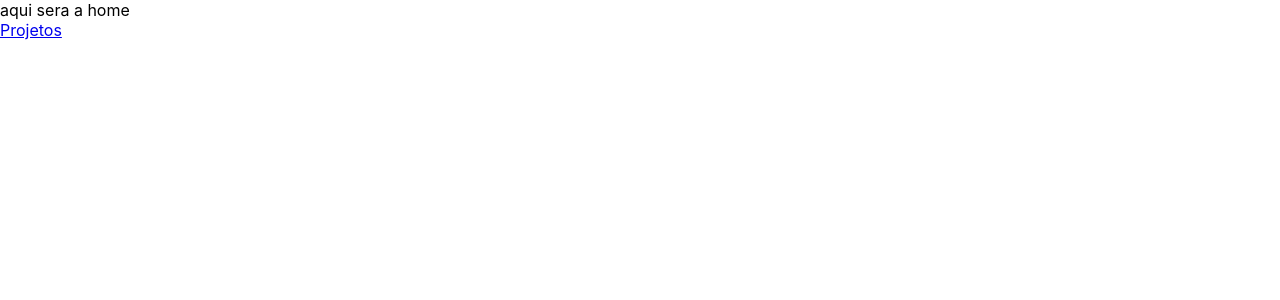
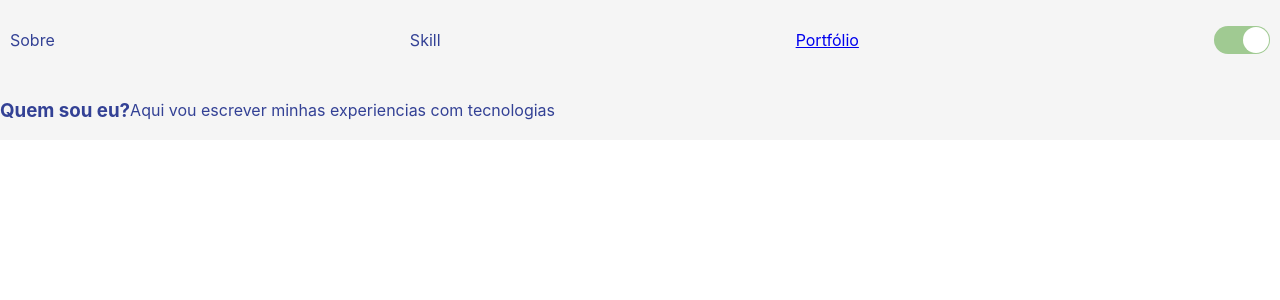
Before and after one commit to LeandroLopes1/LeandroLopes1.github.io, a React (Create React App) app: page / in a window 1280 px wide. Shown: the top 300 px of the page. Built offline with nearby package versions, Linux system fonts and the light colour scheme.

Commit message:
continuando portfolio

```diff
--- a/package.json
+++ b/package.json
@@ -1,7 +1,7 @@
 {
   "name": "my-portfolio",
   "version": "0.1.0",
-  "homepage": "https://leandrolopes1.github.io/portfolio",
+  "homepage": "https://leandrolopes1.github.io",
   "private": true,
   "dependencies": {
     "@testing-library/jest-dom": "^5.14.1",
@@ -12,6 +12,7 @@
     "react-dom": "^17.0.2",
     "react-router-dom": "^5.2.0",
     "react-scripts": "4.0.3",
+    "react-switch": "^6.0.0",
     "web-vitals": "^1.1.2"
   },
   "scripts": {
--- a/src/App.css
+++ b/src/App.css
@@ -1,38 +1,13 @@
-.App {
-  text-align: center;
+header {
+  display: flex;
+  align-items: center;
+ justify-content: space-between;
+  flex-wrap: wrap;
+  height: 60px;
+  padding: 10px;
 }
 
-.App-logo {
-  height: 40vmin;
-  pointer-events: none;
+.main1 {
+  display: flex;
+  align-items: center;
 }
-
-@media (prefers-reduced-motion: no-preference) {
-  .App-logo {
-    animation: App-logo-spin infinite 20s linear;
-  }
-}
-
-.App-header {
-  background-color: #282c34;
-  min-height: 100vh;
-  display: flex;
-  flex-direction: column;
-  align-items: center;
-  justify-content: center;
-  font-size: calc(10px + 2vmin);
-  color: white;
-}
-
-.App-link {
-  color: #61dafb;
-}
-
-@keyframes App-logo-spin {
-  from {
-    transform: rotate(0deg);
-  }
-  to {
-    transform: rotate(360deg);
-  }
-}
--- a/src/App.js
+++ b/src/App.js
@@ -1,7 +1,9 @@
 import React from "react";
 import { BrowserRouter, Route } from "react-router-dom"
-import Home from "./Home"
-import Projetos from "./Projetos"
+import Home from "./Pages/Home"
+import Projetos from "./Pages/Projetos"
+import './App.css';
+
 
 function App() {
   return (
--- /dev/null
+++ b/src/Components/Content.js
@@ -0,0 +1,27 @@
+import { useContext } from 'react';
+import ThemeContext from '../Context/ThemeContext';
+
+
+const Content = () => {
+    const { theme } = useContext(ThemeContext);
+
+    const contentStyle = {
+        dark: {
+            color: 'white',
+            background: '#000000',
+        },
+        light: {
+            background: '#f5f5f5',
+            color: '#334195'
+        },
+    }
+
+    return (
+        <main className="main1" style={( theme === 'light' ? contentStyle.light : contentStyle.dark)}>
+        <h3>Quem sou eu?</h3>
+        <p>Aqui vou escrever minhas experiencias com tecnologias</p>
+        </main>
+    )
+}
+
+export default Content;
--- /dev/null
+++ b/src/Components/Header.js
@@ -0,0 +1,39 @@
+import Switch from 'react-switch';
+import { useContext } from 'react';
+import ThemeContext from '../Context/ThemeContext';
+import { Link } from 'react-router-dom';
+
+const Header = () => {
+    const { theme, setTheme } = useContext(ThemeContext);
+
+    const handleChangeTheme = () => {
+        setTheme(theme === 'light' ? 'dark' : 'light' )
+    }
+
+
+    const headerStyle = {
+        dark: {
+            color: 'white',
+            background: '#000000'
+        },
+        light: {
+            background: '#f5f5f5',
+            color: '#334195'
+        },
+    }
+
+    return (
+        <header style={( theme === 'light' ? headerStyle.light : headerStyle.dark )}>
+        <span> Sobre</span>
+        <span>Skill</span>
+        <Link to="/projetos"> <span>Portfólio </span> </Link>
+        <Switch className='btn'
+        checkedIcon={false}
+        checked={ theme === 'light' }
+        onColor={'#A0CA92'}
+        onChange={ handleChangeTheme }/>
+        </header>
+    )
+}
+
+export default Header;
--- /dev/null
+++ b/src/Context/MainProvider.js
@@ -0,0 +1,16 @@
+import ThemeContext from './ThemeContext';
+import { useState } from 'react';
+//import Header from '../Components/Header';
+// import Content from '../Components/Content';
+
+function MainProvider({ children }) {
+    const [theme, setTheme] = useState('light');
+
+    return (
+        <ThemeContext.Provider value={{ theme, setTheme }} >
+            { children }
+        </ThemeContext.Provider>
+    )
+}
+
+export default MainProvider;
--- /dev/null
+++ b/src/Context/ThemeContext.js
@@ -0,0 +1,5 @@
+import { createContext } from 'react';
+
+const ThemeContext = createContext();
+
+export default ThemeContext;
--- a/src/Home.js
+++ b/src/Pages/Home.js
@@ -1,14 +1,13 @@
 import React from 'react';
 import { Link} from 'react-router-dom';
+import Header from '../Components/Header';
+import Content from '../Components/Content';
 
 function Home() {
     return (
       <div>
-          aqui sera a home
-          <nav>
-              <Link to="/projetos"> Projetos </Link>
-
-          </nav>
+        <Header />
+        <Content />
       </div>
 
     );
--- a/src/index.js
+++ b/src/index.js
@@ -3,10 +3,14 @@ import ReactDOM from 'react-dom';
 import './index.css';
 import App from './App';
 import reportWebVitals from './reportWebVitals';
+import MainProvider from './Context/MainProvider'
+
 
 ReactDOM.render(
   <React.StrictMode>
+   <MainProvider>
     <App />
+   </MainProvider>
   </React.StrictMode>,
   document.getElementById('root')
 );
```
Also changed, not shown: src/Pages/Projetos.js (renamed from src/Projetos.js), 1 other file (tests, documents, lock files or other folders).
